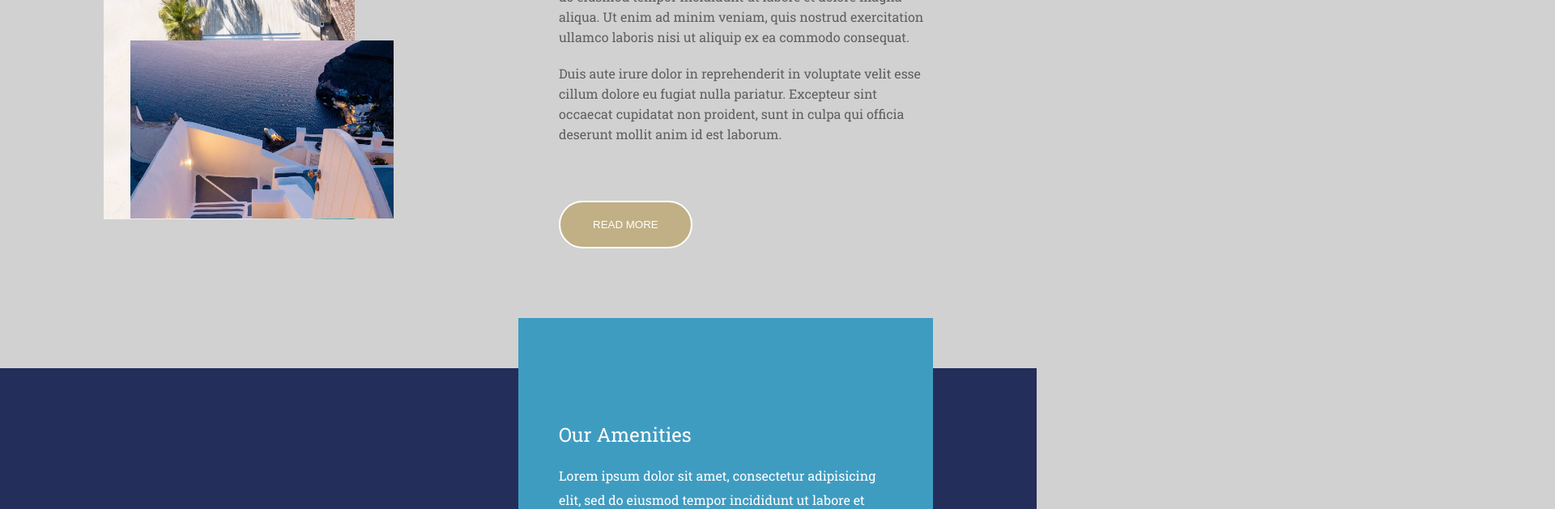
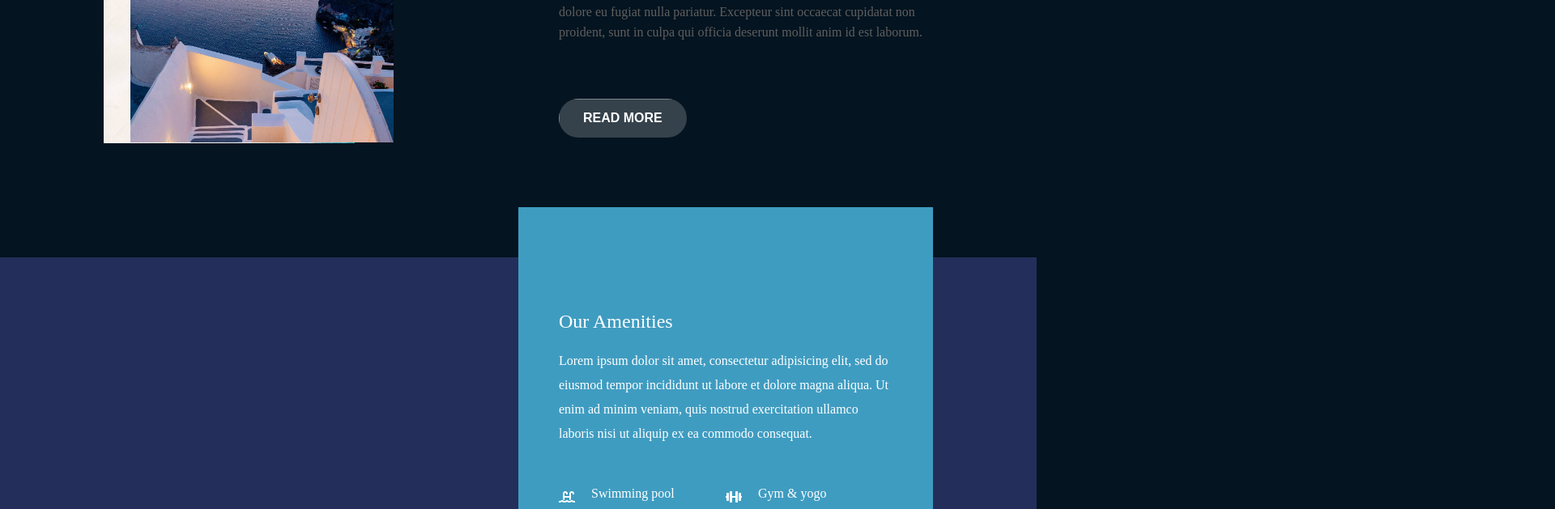
Before and after one commit to NPC-MOSSHEAD/mosshead-hotel, a plain HTML site: page index.html in a window 1280 px wide. Shown: the part 1160-1789 px from the top of the page at 81% size, 1920 px wide, since content can reach past the window. Drawn offline with nearby package versions, Linux system fonts and the light colour scheme; files whose address does not match are found by name.

Commit message:
updation

```diff
--- a/index.html
+++ b/index.html
@@ -66,7 +66,8 @@
         <div class="text">
           <h1>Hello.Salut.Hola</h1>
           <p>Lorem ipsum dolor sit amet, consectetur adipisicing elit, sed do eiusmod tempor incididunt ut labore et dolore magna aliqua. Ut enim ad minim veniam, quis nostrud exercitation ullamco laboris nisi ut aliquip ex ea commodo consequat. </p>
-          <button>MORE INFO</button>
+          <!-- <button>MORE INFO</button> -->
+
         </div>
       </div>
       <div class="image">
@@ -235,7 +236,7 @@
             <div class="img">
               <img src="a-3.jpg" alt="" id="ammu-bby">
             </div>
-            <div class="name">
+            <div btn1"name">
               <h5>KATE PALMER</h5>
               <h5>IDAHO</h5>
             </div>
--- a/style.css
+++ b/style.css
@@ -1,3 +1,20 @@
+@font-face {
+  font-family: P;
+  src: url(./5f242a69b1577e63266b4d72_DomaineDispCondMedium.ttf);
+}
+
+@font-face {
+  font-family: H;
+  src: url(./5f242a69b1577e63266b4d72_DomaineDispCondMedium.ttf);
+}
+
+@font-face {
+  font-family: N;
+  src: url(616fd1dd00cf6c70f978fc69_Canopee.ttf);
+}
+
+
+
 @import url('https://fonts.googleapis.com/css2?family=Roboto+Slab:wght@200;300;400;500;600;700;800;900&display=swap');
 
 * {
@@ -13,7 +30,8 @@ html,
 body {
   font-family: 'Roboto Slab', serif;
   scroll-behavior: smooth;
-  background-color: #d1d1d1;
+  background-color: #041420;
+  /* color: #fff; */
 }
 
 body>img{
@@ -350,8 +368,47 @@ input {
 }
 
 .btn1 {
-  background: #C1B086;
-  color: white;
+  color: #FFF;
+  transition: all 0.5s;
+  position: relative;
+  background: none;
+  border: none;
+  font-size: 16px;
+  padding: 10px 20px;
+  cursor: pointer;
+  outline: none;
+}
+
+.btn1 span {
+  z-index: 2;
+  display: block;
+  position: absolute;
+  width: 100%;
+  height: 100%;
+}
+
+.btn1::before,
+.btn1::after {
+  content: '';
+  position: absolute;
+  top: 0;
+  left: 0;
+  width: 100%;
+  height: 100%;
+  z-index: 1;
+  transition: all 0.5s;
+  border: 1px solid rgba(255, 255, 255, 0.2);
+  background-color: rgba(255, 255, 255, 0.1);
+}
+
+.btn1:hover::before {
+  transform: rotate(-45deg);
+  background-color: rgba(255, 255, 255, 0);
+}
+
+.btn1:hover::after {
+  transform: rotate(45deg);
+  background-color: rgba(255, 255, 255, 0);
 }
 
 /*--------------about--------*/
@@ -679,3 +736,43 @@ footer li:hover {
     flex-direction: column-reverse;
   }
 }
+
+
+
+.btn1 {
+  position: relative;
+  display: inline-block;
+  padding: 15px 30px;
+  font-size: 16px;
+  font-weight: bold;
+  color: #fff;
+  background: none;
+  border: none;
+  overflow: hidden;
+  cursor: pointer;
+  outline: none;
+}
+
+.pattern {
+  position: absolute;
+  top: 0;
+  left: 0;
+  width: 100%;
+  height: 100%;
+  overflow: hidden;
+  pointer-events: none;
+}
+
+.target {
+  position: absolute;
+  width: 300px;
+  height: 100px;
+  background: radial-gradient(circle, rgba(255, 255, 255, 0.3) 0%, rgba(255, 255, 255, 0) 80%);
+  transform: translate(var(--x, 0px), var(--y, 0px));
+  transition: transform 0.1s ease-out;
+}
+
+.text {
+  position: relative;
+  z-index: 2;
+}
```
Also changed, not shown: script.js (+21 -0 lines), 5f242a694256f02b944d5767_EditorialNew-Light.ttf (added), 5f242a69b1577e63266b4d72_DomaineDispCondMedium.ttf (added), 616fd1dd00cf6c70f978fc69_Canopee.ttf (added), logo1.png (deleted).
